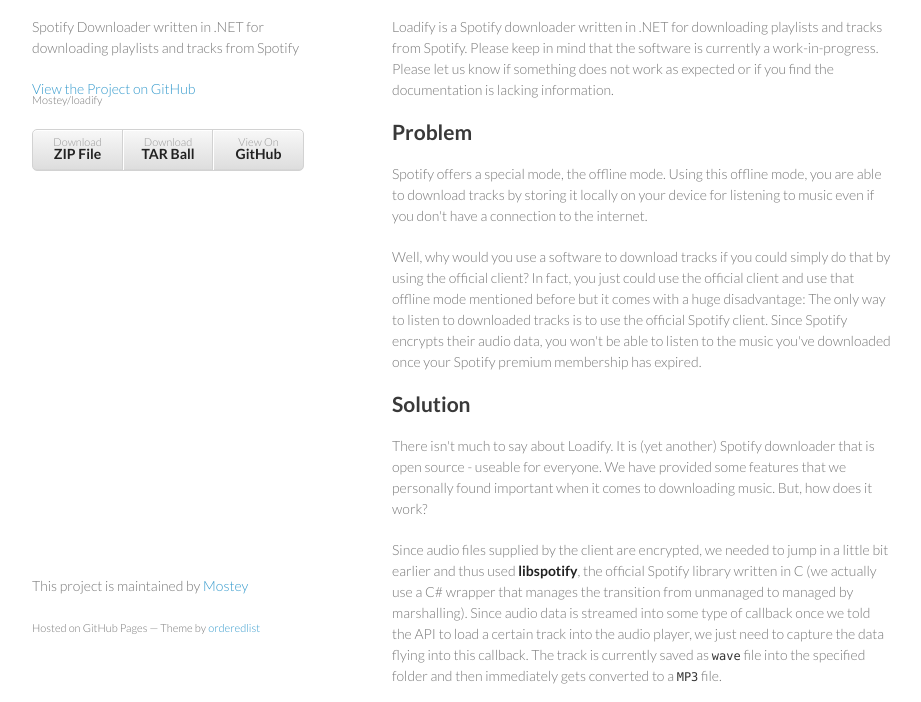
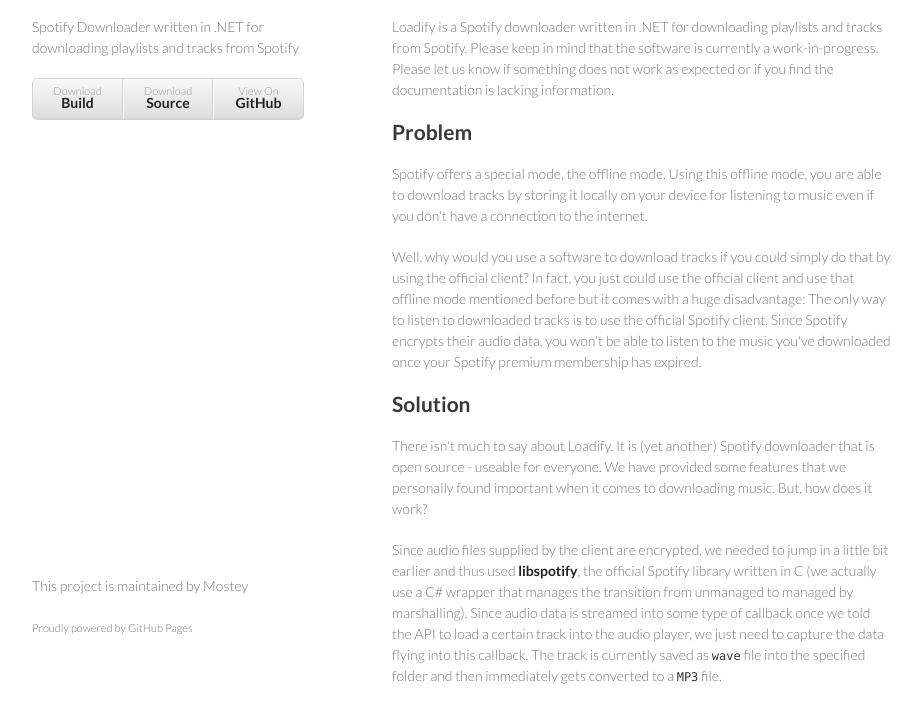
Before and after one commit to broonie89/loadify-1, a plain HTML site: page index.html in a window 1280 px wide. Shown: the part 93-795 px from the top of the page, without its empty margins (178-1099 px from the left). Drawn offline with Linux system fonts and the light colour scheme.

Commit message:
Tune the Website a bit

```diff
--- a/index.html
+++ b/index.html
@@ -4,26 +4,31 @@
     <meta charset="utf-8">
     <meta http-equiv="X-UA-Compatible" content="chrome=1">
     <title>Loadify by Mostey</title>
-
     <link rel="stylesheet" href="stylesheets/styles.css">
     <link rel="stylesheet" href="stylesheets/pygment_trac.css">
     <meta name="viewport" content="width=device-width, initial-scale=1, user-scalable=no">
     <!--[if lt IE 9]>
     <script src="//html5shiv.googlecode.com/svn/trunk/html5.js"></script>
     <![endif]-->
+	<style>
+		.backlink{
+			color: #777;
+			text-decoration: none;
+		}
+		.backlink:hover{
+			color: #777;
+			text-decoration: underline;
+		}
+	</style>
   </head>
   <body>
     <div class="wrapper">
       <header>
         <h1>Loadify</h1>
         <p>Spotify Downloader written in .NET for downloading playlists and tracks from Spotify</p>
-
-        <p class="view"><a href="https://github.com/Mostey/loadify">View the Project on GitHub <small>Mostey/loadify</small></a></p>
-
-
         <ul>
-          <li><a href="https://github.com/Mostey/loadify/zipball/master">Download <strong>ZIP File</strong></a></li>
-          <li><a href="https://github.com/Mostey/loadify/tarball/master">Download <strong>TAR Ball</strong></a></li>
+          <li><a href="https://github.com/Mostey/loadify/releases">Download <strong>Build</strong></a></li>
+          <li><a href="https://github.com/Mostey/loadify/tarball/master">Download <strong>Source</strong></a></li>
           <li><a href="https://github.com/Mostey/loadify">View On <strong>GitHub</strong></a></li>
         </ul>
       </header>
@@ -215,8 +220,8 @@
 <p><a href="url"><img src="http://i.epvpimg.com/eIHUe.jpg" align="center" height="100%" width="600"></a></p>
       </section>
       <footer>
-        <p>This project is maintained by <a href="https://github.com/Mostey">Mostey</a></p>
-        <p><small>Hosted on GitHub Pages &mdash; Theme by <a href="https://github.com/orderedlist">orderedlist</a></small></p>
+        <p>This project is maintained by <a class="backlink" href="https://github.com/Mostey">Mostey</a></p>
+        <p><small>Proudly powered by <a class="backlink" href="http://github.io">GitHub Pages</a></small></p>
       </footer>
     </div>
     <script src="javascripts/scale.fix.js"></script>
```
